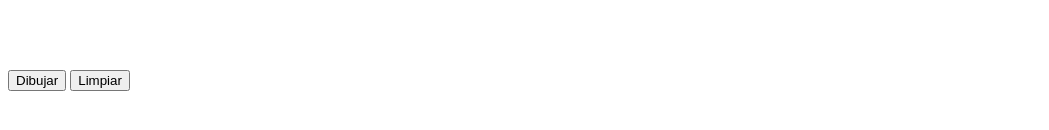
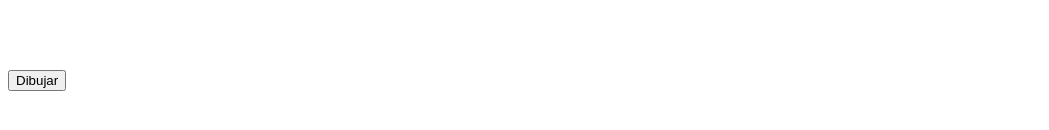
Before and after one commit to paboada/ExtorsionesPorDeptoColombia, a plain HTML site: page index.html in a window 1280 px wide. Shown: the part 542-672 px from the top of the page, without its empty margins (0-1049 px from the left). Drawn offline with nearby package versions, Linux system fonts and the light colour scheme.

Commit message:
no message

```diff
--- a/index.html
+++ b/index.html
@@ -20,7 +20,5 @@
     </div>
     <div>
         <button onclick="maneja_datos()">Dibujar</button>
-        <button onclick="limpiar_dom()">Limpiar</button>
-       <!-- <input type="button" value="Mostrar" onClick="maneja_datos()">-->
     </div>
 </body>
```
